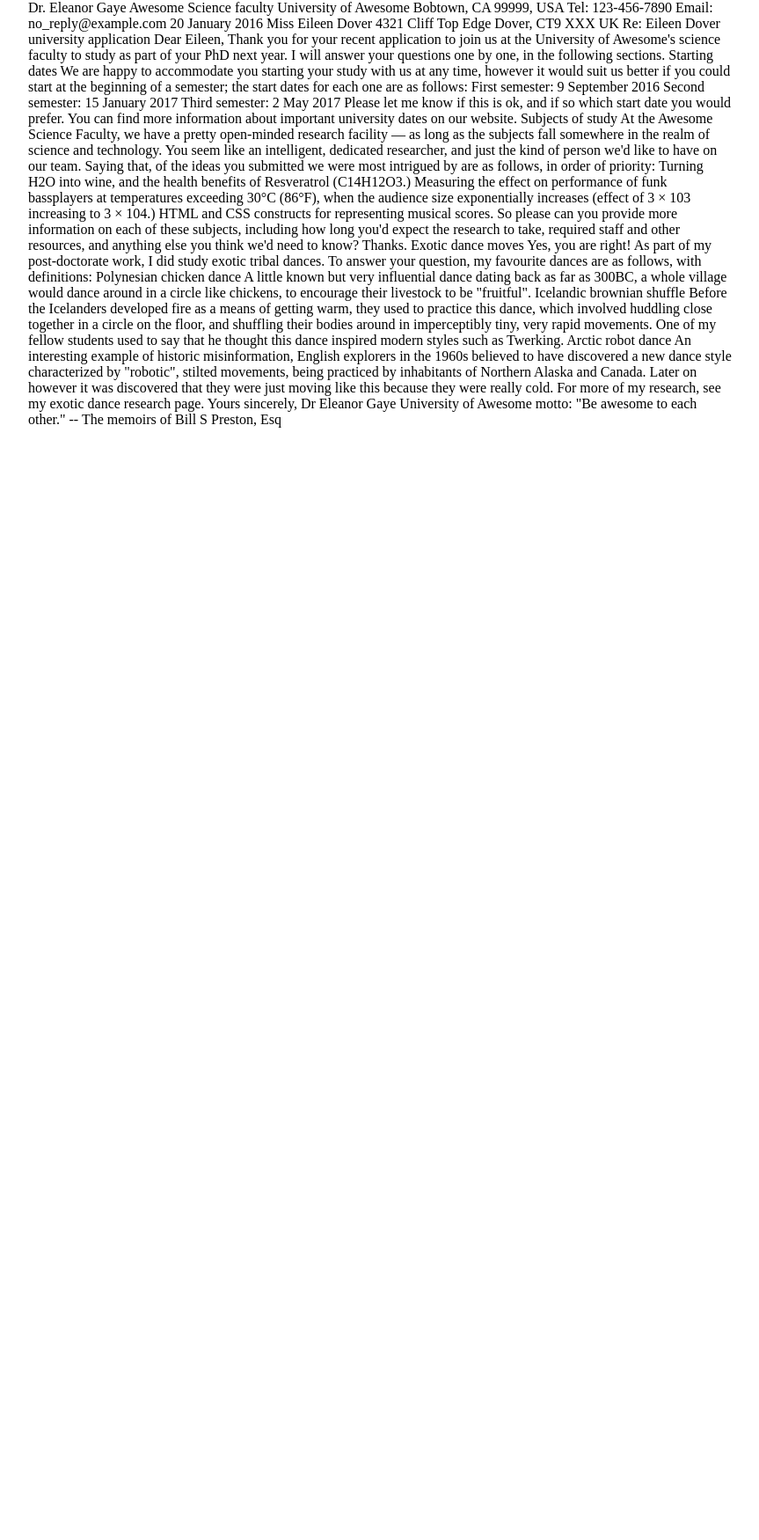
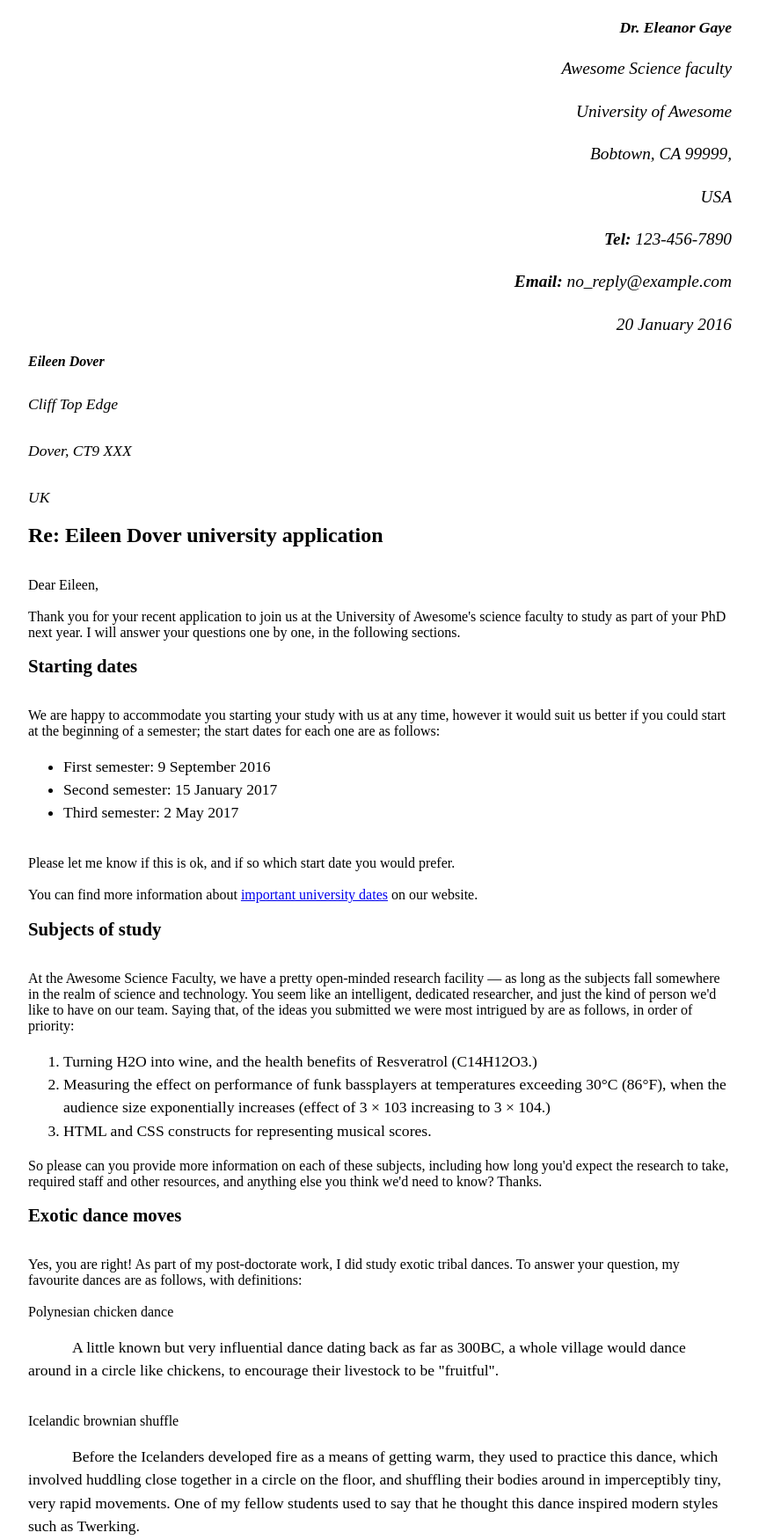
Before and after one commit to reedbracero/reedbracero.github.io, a plain HTML site: page ICA3/ica3a.html in a window 1280 px wide. Shown: the top 1750 px of the page at 88% size, without its empty margins (208-1071 px from the left). Before the commit the page ends 800 px from the top, so only its background shows below. Drawn offline with Linux system fonts and the light colour scheme.

Commit message:
i tried my best but alot of stuff is red

```diff
--- a/ICA3/ica3a.html
+++ b/ICA3/ica3a.html
@@ -8,69 +8,86 @@
 
 </head>
 <body>
+<p align="right">
+    <strong><em> Dr. Eleanor Gaye </em> </strong>
+</p>
 
-</body>
-</html>
-Dr. Eleanor Gaye
-Awesome Science faculty
-University of Awesome
-Bobtown, CA 99999,
-USA
-Tel: 123-456-7890
-Email: no_reply@example.com
+<address>
+    <p align="right">Awesome Science faculty </p>
+    <p align="right">University of Awesome </p>
+    <p align="right">Bobtown, CA 99999,</p>
+    <p align="right">USA</p>
+<p align="right"><strong> Tel:</strong> 123-456-7890 </p>
+<p align="right"><strong> Email: </strong> no_reply@example.com </p>
 
-20 January 2016
+<p align="right">20 January 2016</p>
+</address>
 
-Miss Eileen Dover
-4321 Cliff Top Edge
-Dover, CT9 XXX
-UK
+    </header>
+
+<strong><em>Eileen Dover</em></strong>
+
+<address>
+ <br>Cliff Top Edge</br>
+<br>Dover, CT9 XXX</br>
+<br>UK</br>
+</address>
+
+<h1>
+<strong>Re: Eileen Dover university application </strong>
+</h1>
+
+<br>Dear Eileen,</br>
+
+<br>
+Thank you for your recent application to join us at the University of Awesome's science faculty to study as part of your PhD next year. I will answer your questions one by one, in the following sections.
+</br>
+<h2>Starting dates</h2>
+
+<br>We are happy to accommodate you starting your study with us at any time, however it would suit us better if you could start at the beginning of a semester; the start dates for each one are as follows: </br>
+
+<ul>
+<li>First semester: 9 September 2016</li>
+<li>Second semester: 15 January 2017</li>
+<li>Third semester: 2 May 2017</li>
+</ul>
+
+<br>Please let me know if this is ok, and if so which start date you would prefer.</br>
+
+<br>You can find more information about <a href="http://example.com" title="Visit Example Site">important university dates</a> on our website.</br>
 
 
-Re: Eileen Dover university application
+<h2>Subjects of study</h2>
 
-Dear Eileen,
+<br> At the Awesome Science Faculty, we have a pretty open-minded research facility — as long as the subjects fall somewhere in the realm of science and technology. You seem like an intelligent, dedicated researcher, and just the kind of person we'd like to have on our team. Saying that, of the ideas you submitted we were most intrigued by are as follows, in order of priority: </br>
 
-Thank you for your recent application to join us at the University of Awesome's science faculty to study as part of your PhD next year. I will answer your questions one by one, in the following sections.
-
-Starting dates
-
-We are happy to accommodate you starting your study with us at any time, however it would suit us better if you could start at the beginning of a semester; the start dates for each one are as follows:
-
-First semester: 9 September 2016
-Second semester: 15 January 2017
-Third semester: 2 May 2017
-
-Please let me know if this is ok, and if so which start date you would prefer.
-
-You can find more information about important university dates on our website.
-
-
-Subjects of study
-
-At the Awesome Science Faculty, we have a pretty open-minded research facility — as long as the subjects fall somewhere in the realm of science and technology. You seem like an intelligent, dedicated researcher, and just the kind of person we'd like to have on our team. Saying that, of the ideas you submitted we were most intrigued by are as follows, in order of priority:
-
-Turning H2O into wine, and the health benefits of Resveratrol (C14H12O3.)
-Measuring the effect on performance of funk bassplayers at temperatures exceeding 30°C (86°F), when the audience size exponentially increases (effect of 3 × 103 increasing to 3 × 104.)
-HTML and CSS constructs for representing musical scores.
+<ol>
+<li> Turning H2O into wine, and the health benefits of Resveratrol (C14H12O3.)</li>
+<li>Measuring the effect on performance of funk bassplayers at temperatures exceeding 30°C (86°F), when the audience size exponentially increases (effect of 3 × 103 increasing to 3 × 104.)</li>
+<li> HTML and CSS constructs for representing musical scores.</li>
+</ol>
 
 So please can you provide more information on each of these subjects, including how long you'd expect the research to take, required staff and other resources, and anything else you think we'd need to know? Thanks.
 
 
-Exotic dance moves
+<h2>Exotic dance moves</h2>
 
-Yes, you are right! As part of my post-doctorate work, I did study exotic tribal dances. To answer your question, my favourite dances are as follows, with definitions:
+<br>Yes, you are right! As part of my post-doctorate work, I did study exotic tribal dances. To answer your question, my favourite dances are as follows, with definitions:</br>
 
-Polynesian chicken dance
-A little known but very influential dance dating back as far as 300BC, a whole village would dance around in a circle like chickens, to encourage their livestock to be "fruitful".
-Icelandic brownian shuffle
-Before the Icelanders developed fire as a means of getting warm, they used to practice this dance, which involved huddling close together in a circle on the floor, and shuffling their bodies around in imperceptibly tiny, very rapid movements. One of my fellow students used to say that he thought this dance inspired modern styles such as Twerking.
-Arctic robot dance
-An interesting example of historic misinformation, English explorers in the 1960s believed to have discovered a new dance style characterized by "robotic", stilted movements, being practiced by inhabitants of Northern Alaska and Canada. Later on however it was discovered that they were just moving like this because they were really cold.
+<br>Polynesian chicken dance</br>
+<p style="text-indent: 50px;">A little known but very influential dance dating back as far as 300BC, a whole village would dance around in a circle like chickens, to encourage their livestock to be "fruitful".</p>
+<br>Icelandic brownian shuffle</br>
+<p style="text-indent: 50px;">Before the Icelanders developed fire as a means of getting warm, they used to practice this dance, which involved huddling close together in a circle on the floor, and shuffling their bodies around in imperceptibly tiny, very rapid movements. One of my fellow students used to say that he thought this dance inspired modern styles such as Twerking.</p>
+<br>Arctic robot dance</br>
+<p style="text-indent: 50px;">An interesting example of historic misinformation, English explorers in the 1960s believed to have discovered a new dance style characterized by "robotic", stilted movements, being practiced by inhabitants of Northern Alaska and Canada. Later on however it was discovered that they were just moving like this because they were really cold. </p>
 
-For more of my research, see my exotic dance research page.
+<br> For more of my research, <a href="http://example.com" title="Visit Example Site">my exotic dance research page.</a> </br>
 
-Yours sincerely,
-Dr Eleanor Gaye
+<br>Yours sincerely,</br>
+<br>Dr Eleanor Gaye</br>
 
-University of Awesome motto: "Be awesome to each other." -- The memoirs of Bill S Preston, Esq
+<br>University of Awesome motto: "Be awesome to each other." -- <em>The memoirs of Bill S Preston, Esq</em> </br>
+
+
+</body>
+</html>
```
